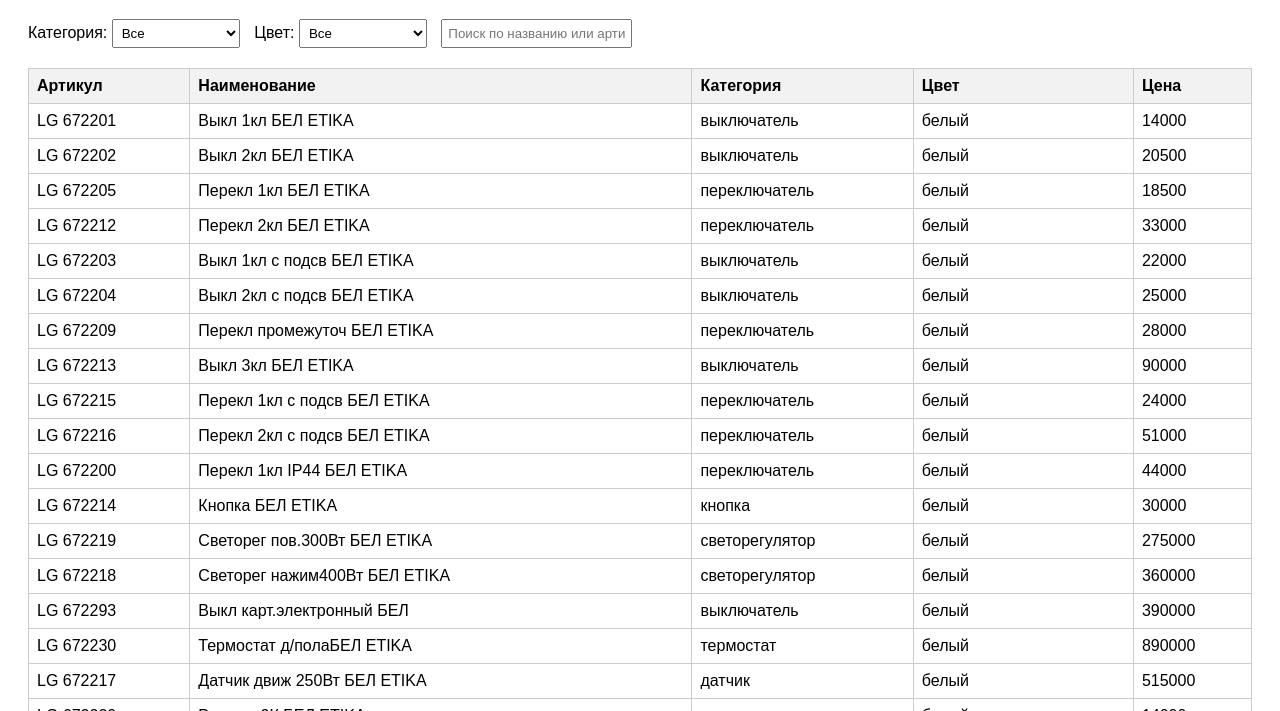
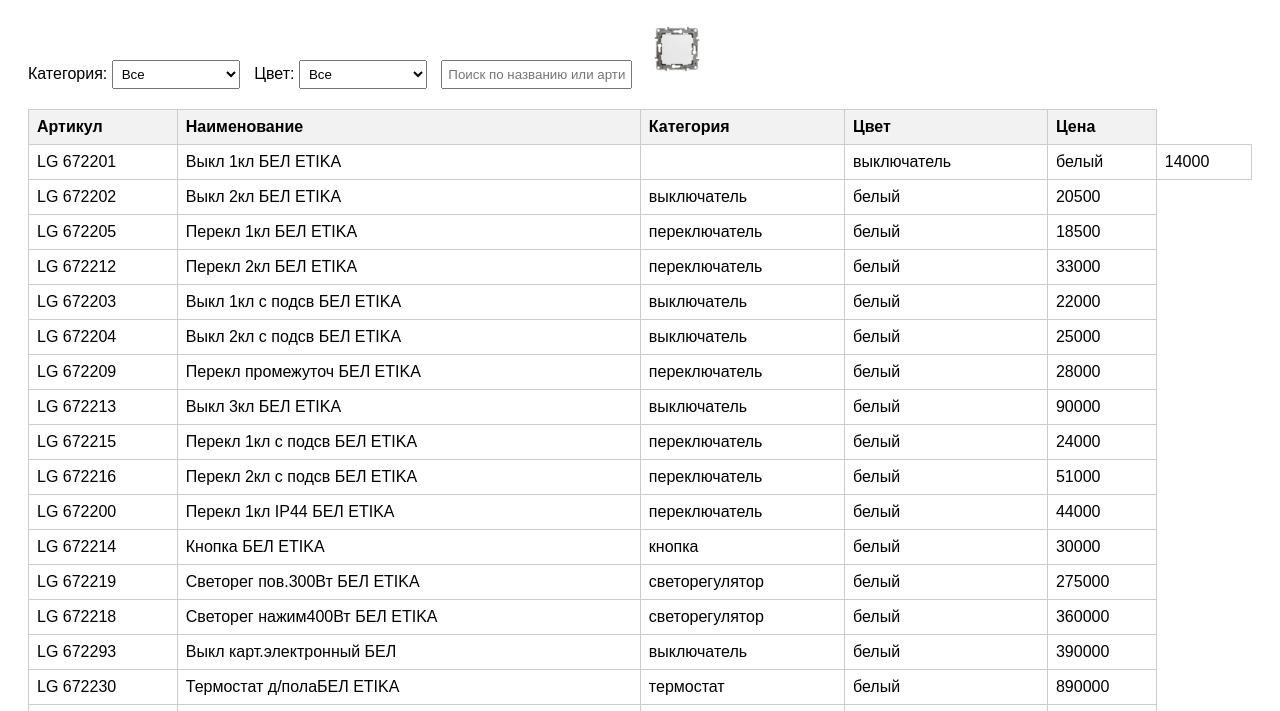
Before and after one commit to beznik699-droid/Legran-catalog, a plain HTML site: page index.html in a window 1280 px wide. Shown: the part 89-800 px from the top of the page. Drawn offline with Linux system fonts and the light colour scheme.

Commit message:
Update index.html

```diff
--- a/index.html
+++ b/index.html
@@ -54,7 +54,7 @@
     </thead>
     <tbody>
 
-      <tr><td>LG 672201</td><td>Выкл 1кл БЕЛ ETIKA</td><td>выключатель</td><td>белый</td><td>14000</td></tr>
+      <tr><td>LG 672201</td><td>Выкл 1кл БЕЛ ETIKA</td></td><img src="images/672201.jpg" alt="672201" width="60"><td><td>выключатель</td><td>белый</td><td>14000</td></tr>
       <tr><td>LG 672202</td><td>Выкл 2кл БЕЛ ETIKA</td><td>выключатель</td><td>белый</td><td>20500</td></tr>
       <tr><td>LG 672205</td><td>Перекл 1кл БЕЛ ETIKA</td><td>переключатель</td><td>белый</td><td>18500</td></tr>
       <tr><td>LG 672212</td><td>Перекл 2кл БЕЛ ETIKA</td><td>переключатель</td><td>белый</td><td>33000</td></tr>
```
